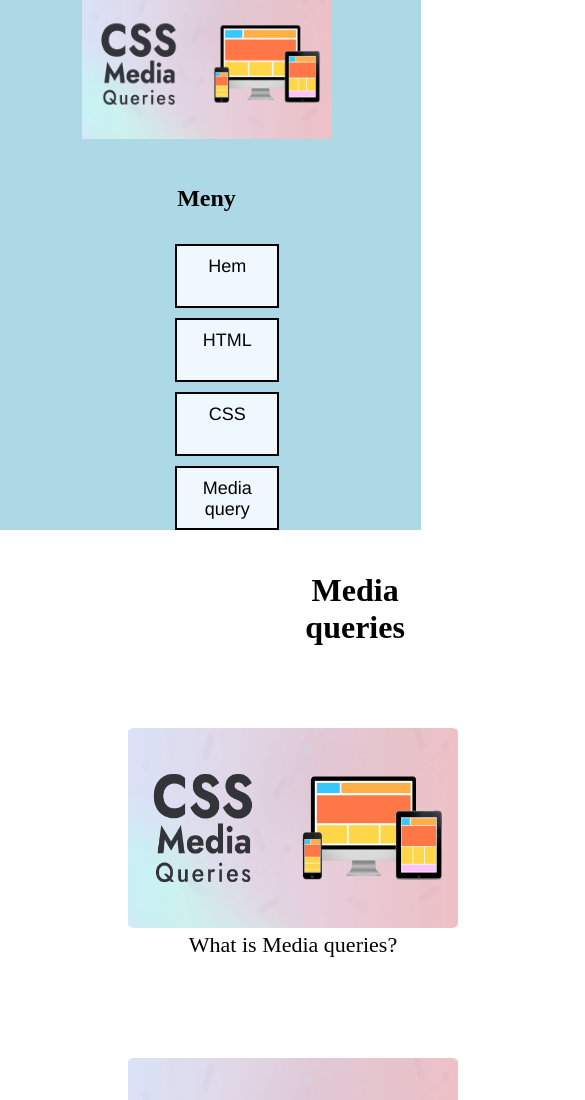
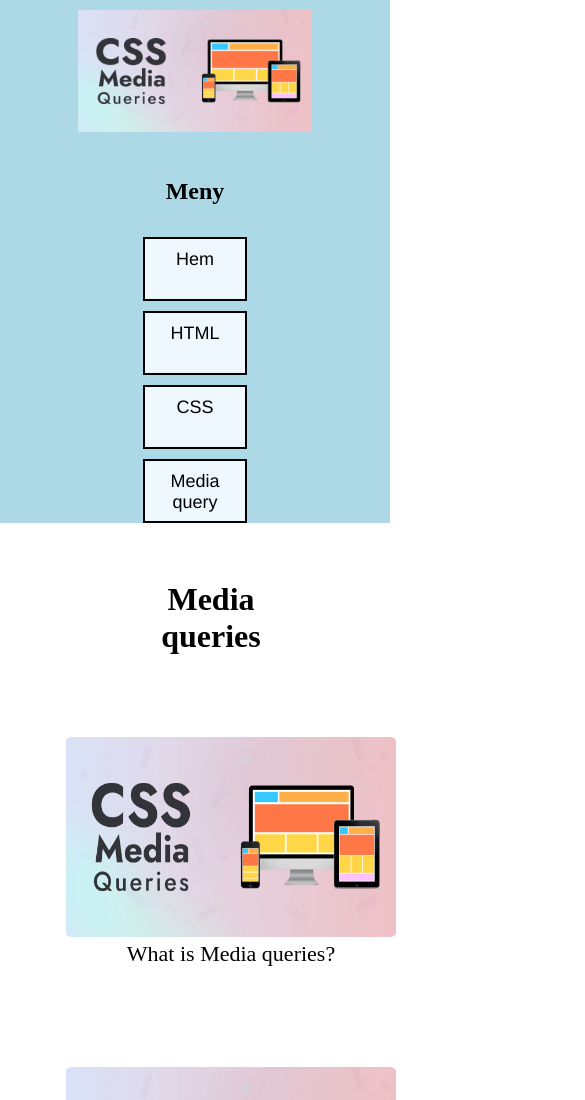
Before and after one commit to DaFlossbaba/DaFlossbaba-Media-queries-inl6, a plain HTML site: page index.html in a window 390 px wide. Shown: the top 1100 px of the page, 585 px wide, since content can reach past the window. Drawn offline with Linux system fonts and the light colour scheme.

Commit message:
respo fix
chatgpt helped

```diff
--- a/style.css
+++ b/style.css
@@ -1,36 +1,37 @@
 * {
     margin: 0;
     padding: 0;
+
 }
 
 aside {
     position: absolute;
     width: 13vw;
     height: 100vh;
-    margin-left: -8px;
-    margin-top: -21px;
+    left: 0;
+    top: 0;
     background-color: lightblue;
 }
 
 #meny {
     text-align: center;
-
 }
 
 #logo {
-width: 13vw;
+    width: 100%;
 }
 
 .link {
     display: block;
-  margin: 10px;
-  text-decoration-line: none;
+    margin: 10px auto;
+    text-decoration: none;
     color: black;
-  font-family:'Franklin Gothic Medium', 'Arial Narrow', Arial, sans-serif;
+    font-family: 'Franklin Gothic Medium', 'Arial Narrow', Arial, sans-serif;
     text-align: center;
     padding: 10px;
     border: 2px solid black;
     background-color: aliceblue;
+    width: fit-content;
 }
 
 h1 {
@@ -39,7 +40,8 @@ h1 {
 }
 
 main {
-    margin-left: 20vw;
+    margin-left: 14vw; /* Adjust to match the aside width */
+    padding: 2rem;
 }
 
 .image {
@@ -60,7 +62,7 @@ padding: 2rem;
 }
 
 #cssid {
-    float: inline-end;
+    float: right; /* Changed to a valid float value */
     height: 300px;
     width: 500px;
     padding: 5px;
@@ -71,68 +73,59 @@ padding: 2rem;
 
 #last {
     margin-top: 13vh;
-
 }
 
 footer {
     display: block;
-bottom: 0;
     margin-left: 14vw;
     height: 10vh;
     text-align: center;
-
 }
 
 /* Media Queries */
 @media (max-width: 768px) {
-   body  {
+    body {
         font-size: 16px;
-
     }
     aside {
-        width:110% ;
+        width: 100%; /* Use percentage for responsiveness */
         height: auto;
         text-align: center;
         position: relative;
     }
     #logo {
-        width: 250px;
-        height: 150px;
-        margin: 10px;
+        width: 60%;
+        height: auto;
+        margin: 10px 0;
     }
     main {
-        position: absolute;
+        margin-left: 0; /* Reset margin for mobile */
+        padding: 1rem;
     }
-
     #title {
-        margin-right: 17vw;
+        margin-right: 0; /* Adjusted for mobile */
     }
-
     p {
         font-size: 22px;
     }
-
     #second {
-        margin-top: 10vh;
+        margin-top: 40vh;
         font-size: large;
+        ;
 
     }
-
     .link {
         width: 80px;
         height: 40px;
-        margin-left: 47vw;
+        margin: 10px auto;
         font-size: large;
     }
-
     #cssid {
-margin-right: 15vw;
-    }
-
-
-
-    #last {
-        margin-top: 220vh;
- }
+        margin-right: 10vw; /* Adjusted for mobile */
+        display: flex;
 
     }
+    #last {
+        margin-top: 20vh; /* Adjust to fit mobile layout */
+    }
+}
```
Lines whose indentation alone changed are shown as unchanged.
